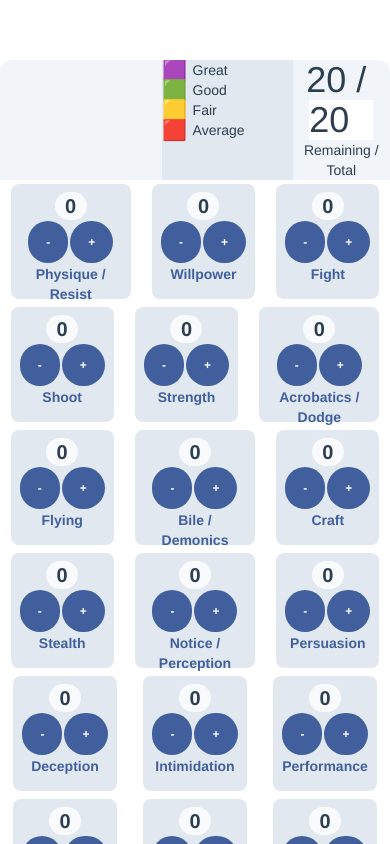
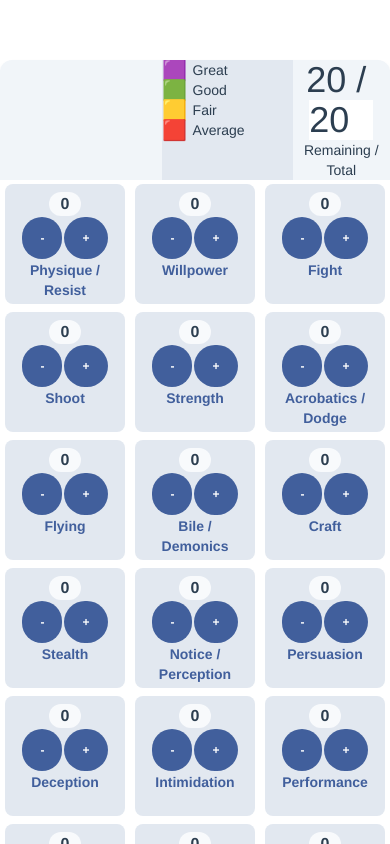
Before and after one commit to johncarmack1984/toh-skill-builder, a Vue app: page / in a window 390 px wide. Shown: the top 844 px of the page. Built offline with nearby package versions, Linux system fonts and the light colour scheme.

Commit message:
styling for mobile bit by bit

```diff
--- a/index.html
+++ b/index.html
@@ -3,7 +3,7 @@
   <head>
     <meta charset="UTF-8" />
     <link rel="icon" href="/favicon.ico" />
-    <meta name="viewport" content="width=device-width, initial-scale=1.0" />
+    <meta name="viewport" content="width=device-width, initial-scale=1.0, maximum-scale=1.0, user-scalable=no" />
     <title>TOH Skill Builder</title>
   </head>
   <body>
--- a/src/components/HelloWorld.vue
+++ b/src/components/HelloWorld.vue
@@ -81,7 +81,7 @@ export default {
           v-for="skill in skills"
           :key="skill.name"
           :value="skill.value"
-          class="rounded-lg bg-slate-200 m-1 p-2 max-w-[120px] h-[115px]"
+          class="w-1/3 rounded-lg bg-slate-200 m-1 p-2 max-w-[120px] h-[120px]"
         >
           <div>
             <input
@@ -89,7 +89,7 @@ export default {
               readonly
               :min="0"
               :max="4"
-              class="text-xl font-bold w-8 bg-slate-50 rounded text-center rounded-full"
+              class="text-[16px] font-bold w-8 bg-slate-50 rounded text-center rounded-full"
               v-model="skill.value"
             />
           </div>
```
